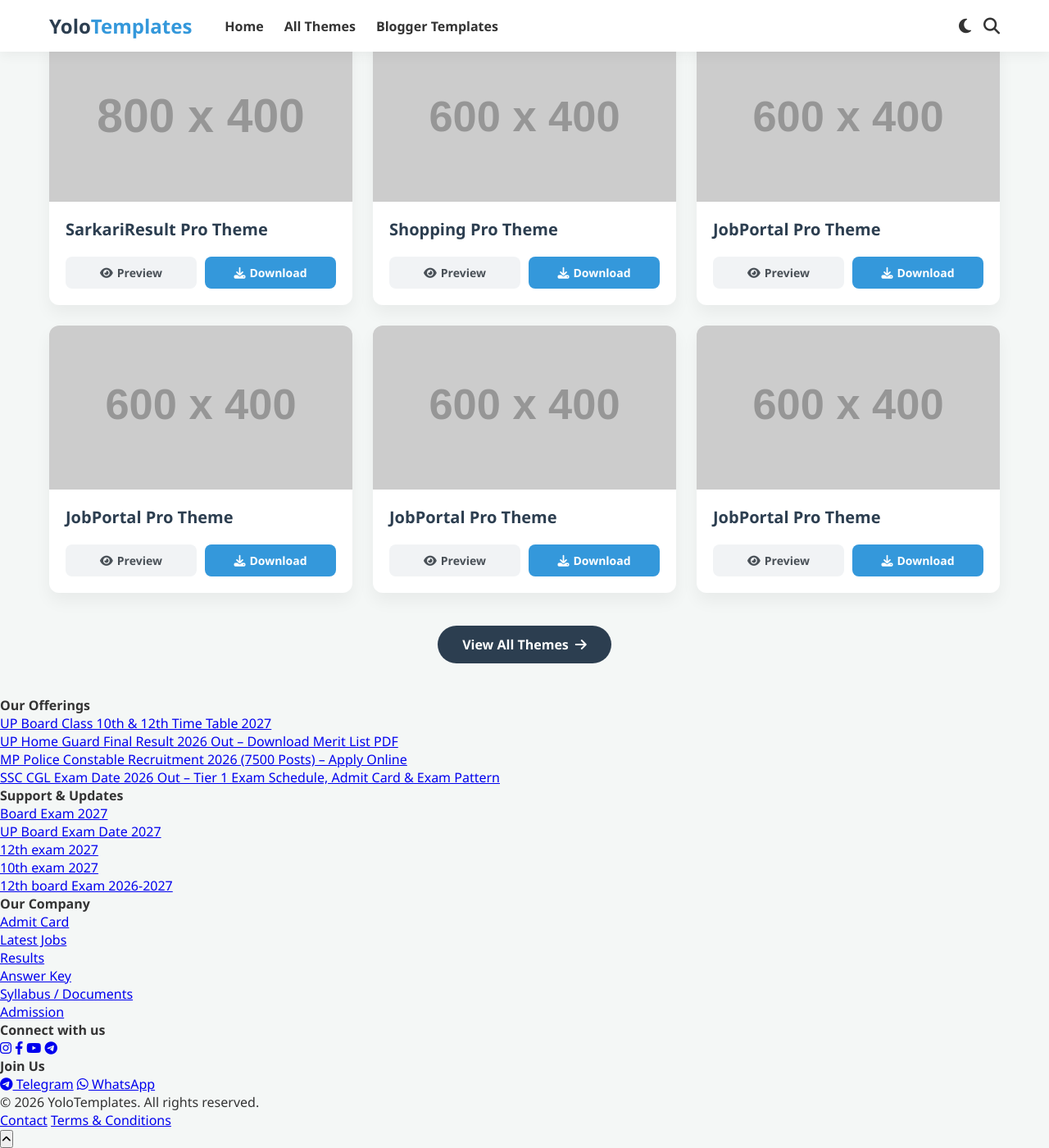
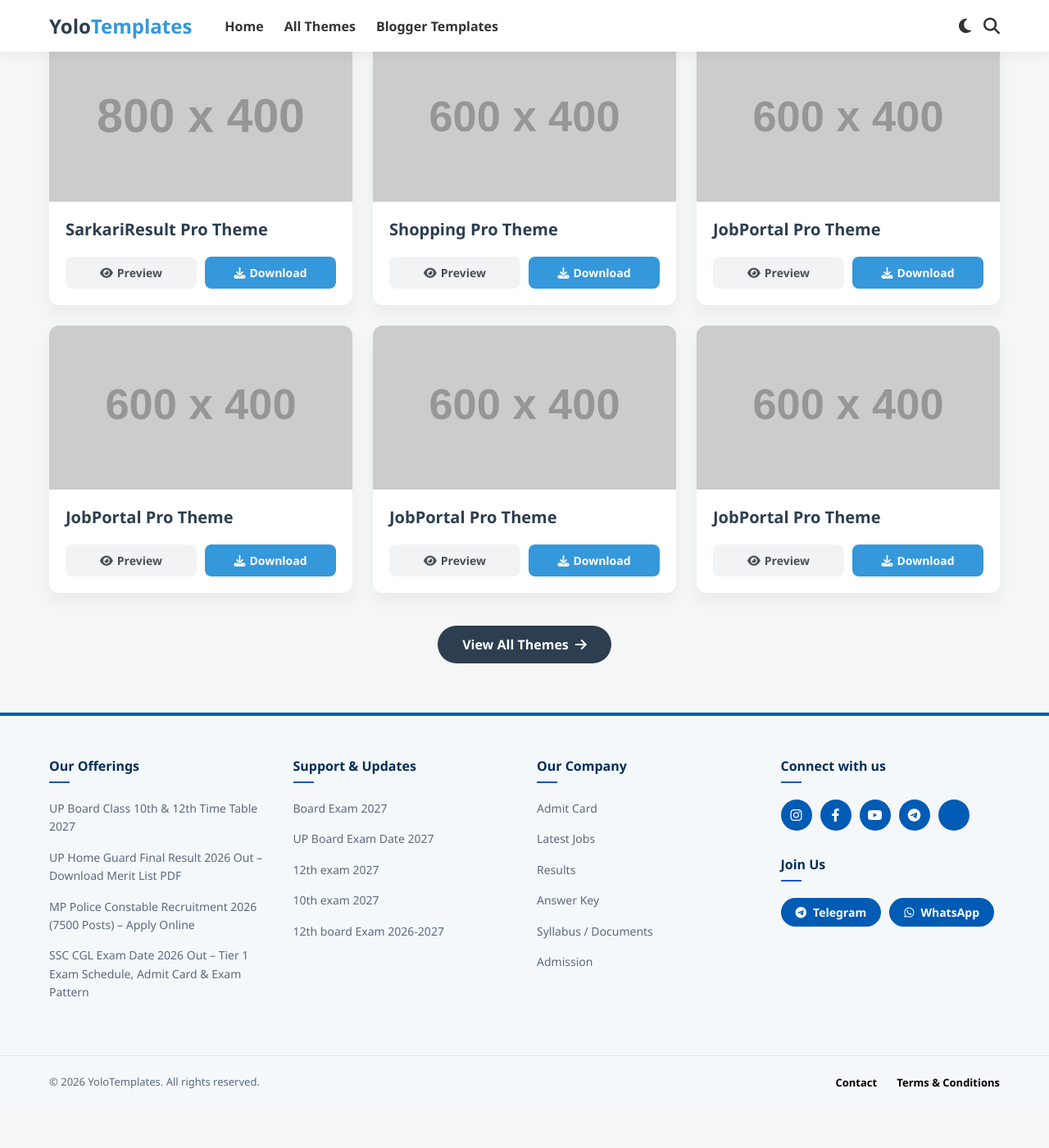
Before and after one commit to yolotemplates/yolotemplates.github.io, a Jekyll site: the page built from index.html, in a window 1280 px wide and 1400 px high, scrolled down 125 px. Shown: the whole window at 82% size. Built offline with Jekyll 4.4.1, drawn with Linux system fonts in a browser that asks for light colours; after the commit the page ends 1475 px from its top, so only the background shows below that.

Commit message:
Update default.html

```diff
--- a/_layouts/default.html
+++ b/_layouts/default.html
@@ -138,6 +138,208 @@
 
         .post-content { background: var(--post-bg); padding: 30px; border-radius: 12px; margin-top: 20px; line-height: 1.6; color: var(--text-color); }
         .post-content img { max-width: 100%; border-radius: 8px; margin: 15px 0; }
+
+
+        /* --- Footer Variables --- */
+:root {
+    --footer-bg: #f5f8fa;
+    --footer-text: #5a6a7e;
+    --footer-heading: #002e5b;
+    --footer-brand-blue: #005bb5;
+    --footer-line: #dce4ec;
+    --footer-bottom-text: #000000;
+}
+
+body.dark-mode {
+    --footer-bg: #141414;
+    --footer-text: #a0aab5;
+    --footer-heading: #ffffff;
+    --footer-line: #333333;
+    --footer-bottom-text: #e0e0e0;
+}
+
+/* --- Footer Styles --- */
+.site-footer {
+    background-color: var(--footer-bg);
+    border-top: 4px solid var(--footer-brand-blue);
+    margin-top: 60px;
+    font-family: 'Segoe UI', Tahoma, Geneva, Verdana, sans-serif;
+}
+
+.footer-container {
+    max-width: 1200px;
+    margin: 0 auto;
+    display: flex;
+    flex-wrap: wrap;
+    gap: 30px;
+    padding: 50px 20px;
+}
+
+.footer-col {
+    flex: 1;
+    min-width: 220px;
+}
+
+.footer-col h4 {
+    color: var(--footer-heading);
+    font-size: 16px;
+    font-weight: 700;
+    margin-bottom: 20px;
+    position: relative;
+}
+
+/* Heading ke niche ki choti neeli line */
+.footer-col h4::after {
+    content: '';
+    display: block;
+    width: 25px;
+    height: 2px;
+    background-color: var(--footer-brand-blue);
+    margin-top: 8px;
+}
+
+.footer-col ul {
+    list-style: none;
+    padding: 0;
+    margin: 0;
+}
+
+.footer-col ul li {
+    margin-bottom: 15px;
+}
+
+.footer-col ul li a {
+    color: var(--footer-text);
+    text-decoration: none;
+    font-size: 14px;
+    line-height: 1.6;
+    transition: color 0.3s;
+    display: block;
+}
+
+.footer-col ul li a:hover {
+    color: var(--footer-brand-blue);
+}
+
+/* Connect With Us - Social Icons */
+.social-icons {
+    display: flex;
+    gap: 10px;
+    margin-bottom: 30px;
+}
+
+.social-icons a {
+    display: inline-flex;
+    justify-content: center;
+    align-items: center;
+    width: 38px;
+    height: 38px;
+    background-color: var(--footer-brand-blue);
+    color: #ffffff;
+    border-radius: 50%;
+    text-decoration: none;
+    font-size: 16px;
+    transition: transform 0.3s, background 0.3s;
+}
+
+.social-icons a:hover {
+    transform: translateY(-3px);
+    background-color: #004488;
+}
+
+/* Join Us Buttons */
+.join-buttons {
+    display: flex;
+    gap: 10px;
+    flex-wrap: wrap;
+}
+
+.join-btn {
+    display: inline-flex;
+    align-items: center;
+    gap: 8px;
+    background-color: var(--footer-brand-blue);
+    color: #ffffff;
+    padding: 8px 18px;
+    border-radius: 25px;
+    text-decoration: none;
+    font-size: 14px;
+    font-weight: 600;
+    transition: background 0.3s;
+}
+
+.join-btn:hover {
+    background-color: #004488;
+}
+
+/* Footer Bottom */
+.footer-bottom-wrapper {
+    border-top: 1px solid var(--footer-line);
+}
+
+.footer-bottom {
+    max-width: 1200px;
+    margin: 0 auto;
+    display: flex;
+    justify-content: space-between;
+    align-items: center;
+    padding: 20px;
+    flex-wrap: wrap;
+    gap: 15px;
+}
+
+.copyright {
+    color: var(--footer-text);
+    font-size: 13px;
+}
+
+.footer-links a {
+    color: var(--footer-bottom-text);
+    text-decoration: none;
+    font-size: 13px;
+    font-weight: 700;
+    margin-left: 20px;
+}
+
+.footer-links a:hover {
+    color: var(--footer-brand-blue);
+}
+
+/* Scroll To Top Button */
+#scrollToTopBtn {
+    position: fixed;
+    bottom: 25px;
+    right: 25px;
+    width: 45px;
+    height: 45px;
+    background-color: var(--footer-brand-blue);
+    color: white;
+    border: none;
+    border-radius: 50%;
+    font-size: 20px;
+    cursor: pointer;
+    display: none;
+    align-items: center;
+    justify-content: center;
+    box-shadow: 0 4px 12px rgba(0,0,0,0.15);
+    z-index: 999;
+    transition: background 0.3s, transform 0.3s;
+}
+
+#scrollToTopBtn:hover {
+    background-color: #004488;
+    transform: scale(1.1);
+}
+
+@media (max-width: 768px) {
+    .footer-bottom { flex-direction: column; text-align: center; }
+    .footer-links a { margin: 0 10px; }
+}
+
+
+
+
+
     </style>
 </head>
 <body>
```
